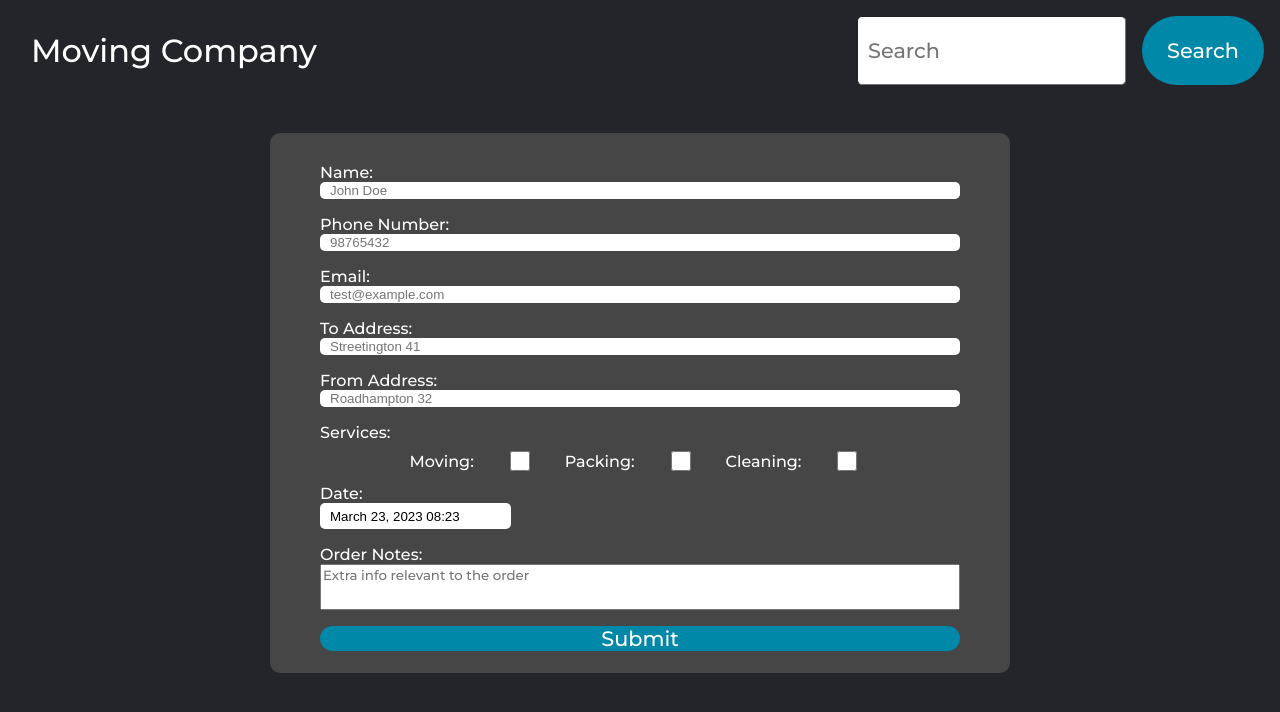
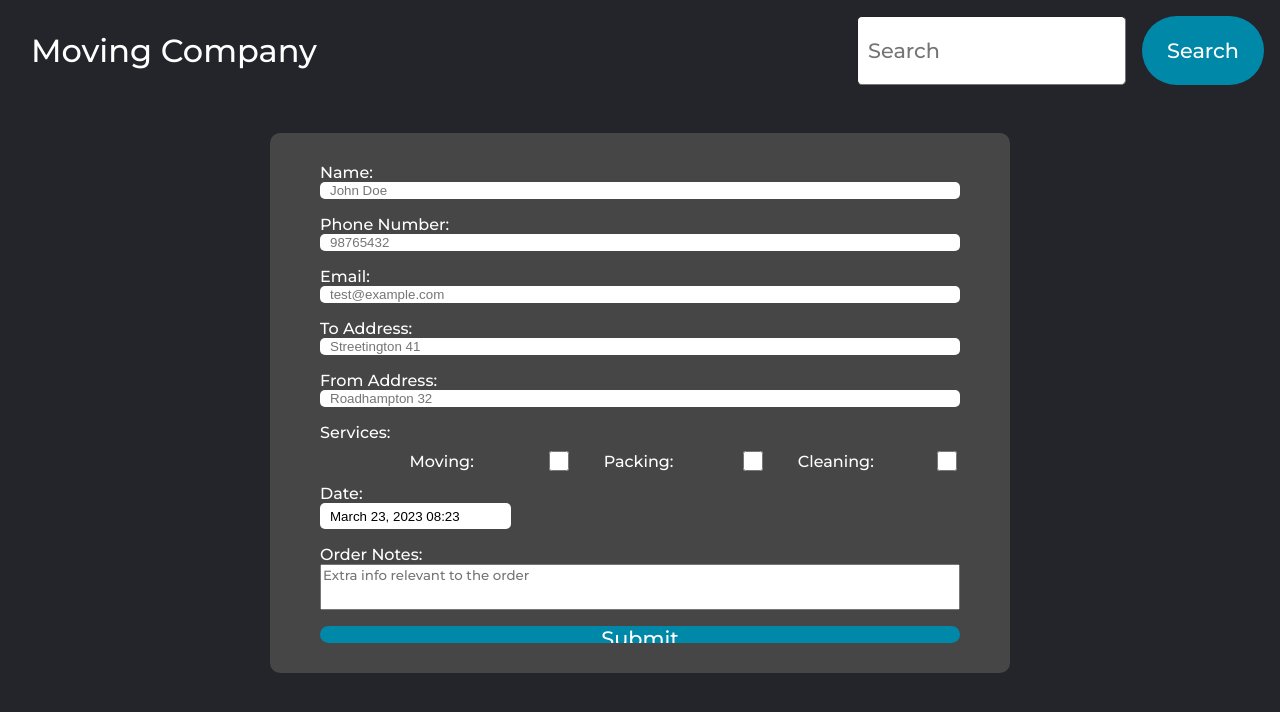
Before and after one commit to Eddkus/Moving.Company.Ui, a Next.js app: page / in a window 1280 px wide. Shown: the top 712 px of the page. Built offline with nearby package versions, Linux system fonts and the light colour scheme.

Commit message:
Added ripple-effect to buttons

```diff
--- a/package.json
+++ b/package.json
@@ -25,7 +25,8 @@
     "react-dom": "18.2.0",
     "rsuite": "^5.30.0",
     "sass": "^1.60.0",
-    "typescript": "5.0.2"
+    "typescript": "5.0.2",
+    "usehooks-ts": "^2.9.1"
   },
   "devDependencies": {
     "@types/react-datepicker": "^4.10.0"
--- /dev/null
+++ b/src/components/Button.tsx
@@ -0,0 +1,17 @@
+import React, { useRef } from "react";
+import useRipple from "./useRipple";
+
+const Button = () => {
+  //create a ref to reference the button
+  const ref = useRef<HTMLButtonElement>(null);
+  //pass the ref to the useRipple hook
+  const ripples = useRipple(ref);
+  return (
+    <button ref={ref}>
+      {ripples}
+      Search
+    </button>
+  );
+};
+
+export default Button;
--- a/src/components/Form.tsx
+++ b/src/components/Form.tsx
@@ -2,6 +2,7 @@ import React, { useState } from "react";
 import DatePicker from "react-datepicker";
 import axios from "axios";
 import "react-datepicker/dist/react-datepicker.css";
+import SubmitButton from "./SubmitButton";
 
 export default function form() {
   const [order, setOrder] = useState({
@@ -31,7 +32,6 @@ export default function form() {
 
   const handleSubmit = (e: React.FormEvent<HTMLFormElement>) => {
     e.preventDefault();
-    console.log(order);
     axios
       .post("https://localhost:7285/api/Orders", order)
       .then((response) => {
@@ -47,7 +47,6 @@ export default function form() {
           currentDate: new Date(),
           orderNotes: "",
         });
-        console.log(response);
       })
       .catch((err) => {
         return console.log(err);
@@ -171,7 +170,7 @@ export default function form() {
         ></textarea>
       </div>
 
-      <button type="submit">Submit</button>
+      <SubmitButton></SubmitButton>
     </form>
   );
 }
--- a/src/components/Navbar.tsx
+++ b/src/components/Navbar.tsx
@@ -1,4 +1,5 @@
 import React from "react";
+import Button from "./Button";
 
 export default function navbar() {
   return (
@@ -7,7 +8,7 @@ export default function navbar() {
         <a href="/">Moving Company</a>
         <div className="nav-search">
           <input type="search" name="search" placeholder="Search" id="search" />
-          <button>Search</button>
+          <Button></Button>
         </div>
       </nav>
     </div>
--- /dev/null
+++ b/src/components/SubmitButton.tsx
@@ -0,0 +1,17 @@
+import React, { useRef } from "react";
+import useRipple from "./useRipple";
+
+const Button = () => {
+  //create a ref to reference the button
+  const ref = useRef<HTMLButtonElement>(null);
+  //pass the ref to the useRipple hook
+  const ripples = useRipple(ref);
+  return (
+    <button type="submit" ref={ref}>
+      {ripples}
+      Submit
+    </button>
+  );
+};
+
+export default Button;
--- /dev/null
+++ b/src/components/useRipple.tsx
@@ -0,0 +1,79 @@
+//hooks/useRipple.tsx
+
+import React, { useEffect, useState } from "react";
+import { useDebounce } from "usehooks-ts";
+
+/**
+ * This hook accepts a ref to any element and adds a click event handler that creates ripples when click
+ */
+const useRipple = <T extends HTMLElement>(ref: React.RefObject<T>) => {
+  //ripples are just styles that we attach to span elements
+  const [ripples, setRipples] = useState<React.CSSProperties[]>([]);
+
+  useEffect(() => {
+    //check if there's a ref
+    if (ref.current) {
+      const elem = ref.current;
+
+      //add a click handler for the ripple
+      const clickHandler = (e: MouseEvent) => {
+        //calculate the position and dimensions of the ripple.
+        //based on click position and button dimensions
+        var rect = elem.getBoundingClientRect();
+        var left = e.clientX - rect.left;
+        var top = e.clientY - rect.top;
+        const height = elem.clientHeight;
+        const width = elem.clientWidth;
+        const diameter = Math.max(width, height);
+        setRipples([
+          ...ripples,
+          {
+            top: top - diameter / 2,
+            left: left - diameter / 2,
+            height: Math.max(width, height),
+            width: Math.max(width, height),
+          },
+        ]);
+      };
+
+      //add an event listener to the button
+      elem.addEventListener("click", clickHandler);
+
+      //clean up when the component is unmounted
+      return () => {
+        elem.removeEventListener("click", clickHandler);
+      };
+    }
+  }, [ref, ripples]);
+
+  //add a debounce so that if the user doesn't click after 1s, we remove the ripples
+  const _debounced = useDebounce(ripples, 1000);
+  useEffect(() => {
+    if (_debounced.length) {
+      setRipples([]);
+    }
+  }, [_debounced.length]);
+
+  //map through the ripples and return span elements.
+  //this will be added to the button component later
+  return ripples?.map((style, i) => {
+    return (
+      <span
+        key={i}
+        style={{
+          ...style,
+          //should be absolutely positioned
+          position: "absolute",
+          backgroundColor: "#FFFFFF",
+          opacity: "25%",
+          transform: "scale(0)",
+          // add ripple animation from styles.css
+          animation: "ripple 600ms linear",
+          borderRadius: "50%",
+        }}
+      />
+    );
+  });
+};
+
+export default useRipple;
--- a/src/styles/main.scss
+++ b/src/styles/main.scss
@@ -60,11 +60,19 @@ button {
     border-radius: 50px;
     cursor: pointer;
     transition: all 0.3s ease 0s;
+    position: relative;
+    overflow: hidden;
+}
+
+@keyframes ripple {
+    to {
+        transform: scale(4);
+        opacity: 0;
+    }
 }
 
 button:hover{
     background-color: rgba(0, 136, 169, 0.8);
-
 }
 
 form button {
@@ -101,10 +109,10 @@ form label{
     display: grid;
     grid-template-columns: 4fr 1fr 4fr 1fr 4fr 1fr;
     height: 85%;
-    width: 25vw;
     gap: 2em;
     align-content: center;
     margin-left: 7vw;
+    overflow: auto;
 }
 
 .services input{
```
Also changed, not shown: 1 other file (tests, documents, lock files or other folders).
